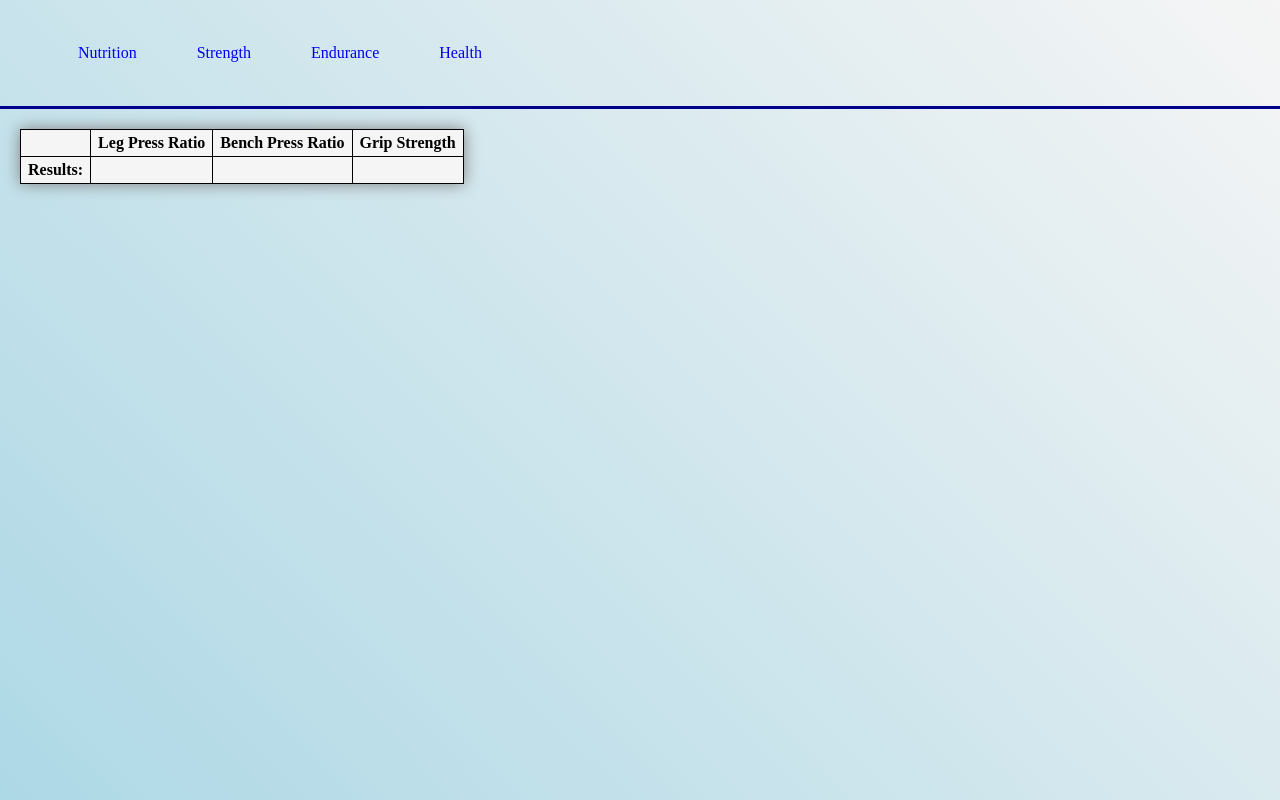
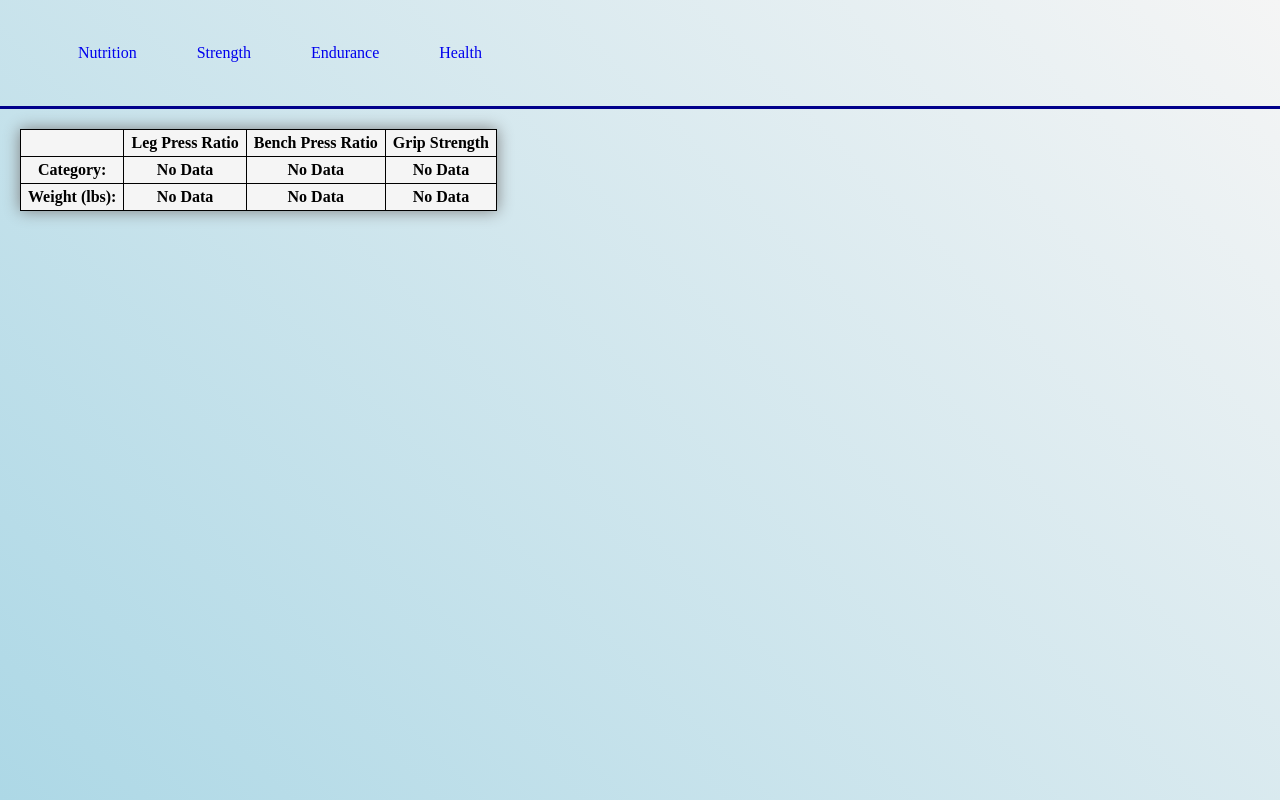
Before and after one commit to damatoaj/fitTest, a React (Create React App) app: page /strength/results in a window 1280 px wide. Built offline with nearby package versions, Linux system fonts and the light colour scheme.

Commit message:
updated strength table

```diff
--- a/src/CSS/Table.css
+++ b/src/CSS/Table.css
@@ -1,5 +1,8 @@
 table {
     margin-bottom: 20px;
+    text-align: center;
+    margin-left: 10px;
+    margin-right: 10px;
 }
 
 table, th, td {
--- a/src/Components/MacrosTable.tsx
+++ b/src/Components/MacrosTable.tsx
@@ -6,6 +6,7 @@ type Props = {
 };
 
 const MacrosTable = ({macros} : Props) => {
+    if (window.innerWidth > 400) {
         return (
                 <table>
                     <thead>
@@ -59,7 +60,69 @@ const MacrosTable = ({macros} : Props) => {
                         </tr>
                     </tbody>
                 </table>
-    );
+        )
+    }
+
+    return (
+        <table>
+        <thead>
+            <tr>
+                <th colSpan={8}>Macro Nutrients</th>
+            </tr>
+            <tr>
+                <th rowSpan={3} colSpan={4} title='This is how many calories you should shoot for in a day'>Total Calories</th>
+                <th colSpan={4}>Carbohydrates</th>
+            </tr>
+            <tr>
+                <th colSpan={2}>Grams</th>
+                <th colSpan={2}>Carbohydrates</th>
+            </tr>
+            <tr>
+                <th colSpan={1}>Min</th>
+                <th colSpan={1}>Max</th>
+                <th colSpan={1}>Min</th>
+                <th colSpan={1}>Max</th>
+            </tr>
+        </thead>
+        <tbody>
+            <tr>
+                <td colSpan={4}>{macros.totalCalories}</td>
+                <td>{macros.carbs.minGrams}<abbr title='Grams'><b>g</b></abbr></td>
+                <td>{macros.carbs.maxGrams}<abbr title='Grams'><b>g</b></abbr></td>
+                <td>{macros.carbs.minCal}<abbr title='Calories'><b>cal</b></abbr></td>
+                <td>{macros.carbs.maxCal}<abbr title='Calories'><b>cal</b></abbr></td>
+            </tr>
+        </tbody>
+        <thead>
+            <tr>
+                <th colSpan={4}>Protein</th>
+                <th colSpan={4}>Fats</th>
+            </tr>
+            <tr>
+                <th colSpan={1}>Min</th>
+                <th colSpan={1}>Max</th>
+                <th colSpan={1}>Min</th>
+                <th colSpan={1}>Max</th>
+                <th colSpan={1}>Min</th>
+                <th colSpan={1}>Max</th>
+                <th colSpan={1}>Min</th>
+                <th colSpan={1}>Max</th>
+            </tr>
+        </thead>
+        <tbody>
+            <tr>
+                <td>{macros.protein.minGrams}<abbr title='Grams'><b>g</b></abbr></td>
+                <td>{macros.protein.maxGrams}<abbr title='Grams'><b>g</b></abbr></td>
+                <td>{macros.protein.minCal}<abbr title='Calories'><b>cal</b></abbr></td>
+                <td>{macros.protein.maxCal}<abbr title='Calories'><b>cal</b></abbr></td>
+                <td>{macros.fats.minGrams}<abbr title='Grams'><b>g</b></abbr></td>
+                <td>{macros.fats.maxGrams}<abbr title='Grams'><b>g</b></abbr></td>
+                <td>{macros.fats.minCal}<abbr title='Calories'><b>cal</b></abbr></td>
+                <td>{macros.fats.maxCal}<abbr title='Calories'><b>cal</b></abbr></td>
+            </tr>
+        </tbody>
+    </table>
+    )
 };
 
 export default memo(MacrosTable);
--- a/src/Components/MobileNav.tsx
+++ b/src/Components/MobileNav.tsx
@@ -1,4 +1,4 @@
-import { useState } from 'react';
+import { useState, memo } from 'react';
 import { Link } from 'react-router-dom';
 
 const MobileNav = () => {
@@ -88,4 +88,4 @@ const styles : any = {
     }
 }
 
-export default MobileNav;
+export default memo(MobileNav);
--- a/src/Components/StrengthTable.tsx
+++ b/src/Components/StrengthTable.tsx
@@ -1,7 +1,7 @@
-import { useSearchParams } from "react-router-dom";
-
+import { useUserContext } from "../Hooks/useUserContext"
+import { memo } from 'react'
 const StrengthTable = () => {
-    const [searchParams] = useSearchParams()
+    const { state : {user} } = useUserContext()
     return (
         <table>
             <thead>
@@ -12,14 +12,20 @@ const StrengthTable = () => {
                     <th>Grip Strength</th>
                 </tr>
                 <tr>
-                    <th>Results: </th>
-                    <th>{searchParams.get('legPressRatio')}</th>
-                    <th>{searchParams.get('benchPressRatio')}</th>
-                    <th>{searchParams.get('gripStrength')}</th>
+                    <th>Category: </th>
+                    <th>{user.legPress?.category ? user.legPress.category : 'No Data'}</th>
+                    <th>{user.benchPress?.category ? user.benchPress.category: 'No Data'}</th>
+                    <th>{user.gripStrength?.category ? user.gripStrength?.category : 'No Data'}</th>
+                </tr>
+                <tr>
+                    <th>Weight (lbs): </th>
+                    <th>{user.legPress?.legPress ? user.legPress.legPress : 'No Data'}</th>
+                    <th>{user.benchPress?.benchPress ? user.benchPress.benchPress: 'No Data'}</th>
+                    <th>{user.gripStrength?.gripStrength ? user.gripStrength?.gripStrength : 'No Data'}</th>
                 </tr>
             </thead>
         </table>
     )
-};
+}
 
-export default StrengthTable;
+export default memo(StrengthTable)
--- a/src/Context/UserContext.tsx
+++ b/src/Context/UserContext.tsx
@@ -63,15 +63,19 @@ export const userReducer = (state : State, action: Action) => {
     const { type, payload } = action
     switch (type) {
         case 'UPDATE_LEG_PRESS':
+            console.log('leg press')
             if (state.user.sex === 'MALE' && state.user.age && state.user.currentWeight) {
+                console.log('first option')
                 state.user.legPress = menLegPress(state.user.age, payload, state.user.currentWeight)
                 state.error = null
                 return {...state}
             } else if (state.user.sex === 'FEMALE' && state.user.age && state.user.currentWeight) {
+                console.log('second option')
                 state.user.legPress = womenLegPress(state.user.age, payload, state.user.currentWeight)
                 state.error = null
                 return {...state}
             } else {
+                console.log('third option')
                 return {...state}
             }
         case 'UPDATE_GRIP_STRENGTH':
--- a/src/Hooks/useStrength.ts
+++ b/src/Hooks/useStrength.ts
@@ -57,9 +57,9 @@ const useStrength = () => {
             if (!state.user.sex) await dispatch({type:'UPDATE_SEX', payload:data.sex})
             if (!state.user.age) await dispatch({type: 'UPDATE_AGE', payload:data.age})
             if (!state.user.currentWeight) await dispatch({type:'UPDATE_CURRENT_WEIGHT', payload: data.currentWeight})
-            await dispatch({type:'UPDATE_BENCH_PRESS', payload:data.benchPress})
-            await dispatch({type:'UPDATE_GRIP_STRENGTH', payload: gripStrength})
-            await dispatch({type: 'UPATE_LEG_PRESS', payload:data.legPress})
+            await dispatch({type:'UPDATE_BENCH_PRESS', payload: Math.round(parseInt(data.benchPress))})
+            await dispatch({type:'UPDATE_GRIP_STRENGTH', payload: Math.round(gripStrength)})
+            await dispatch({type: 'UPDATE_LEG_PRESS', payload: Math.round(parseInt(data.legPress))})
             navigate({
                 pathname:'/strength/results',
             })
```
Also changed, not shown: src/Components/NavBar.tsx (+4 -4 lines). Lines whose indentation alone changed are shown as unchanged.
